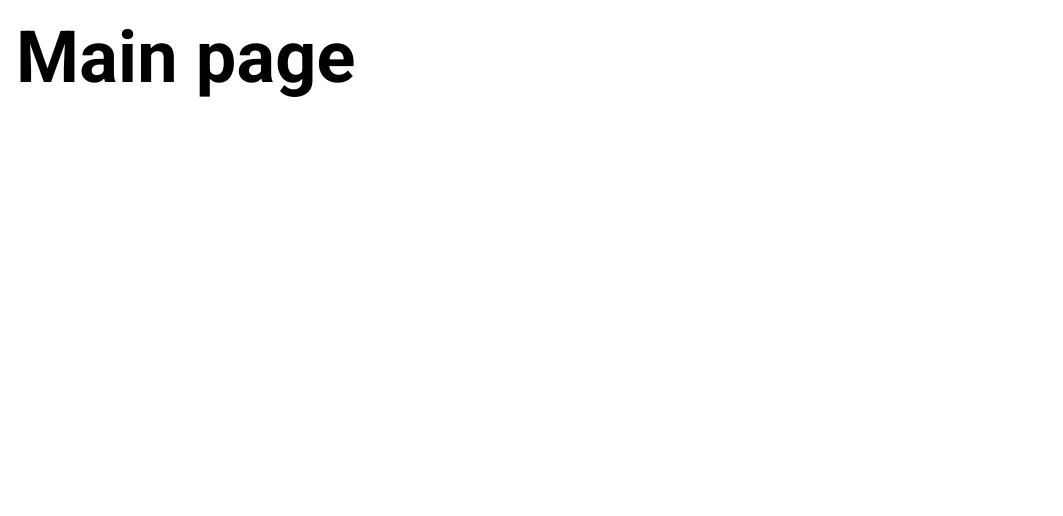
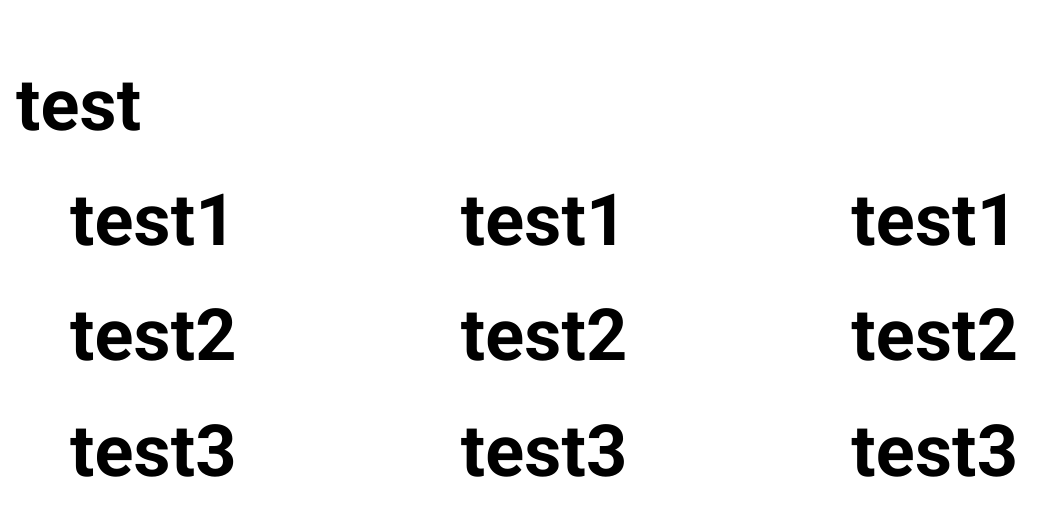
Before and after one commit to KRaven95/react-www-starter, a React (Create React App) app: page / in a window 1280 px wide. Shown: the top 516 px of the page, without its empty margins (0-1063 px from the left). Built offline with nearby package versions, Linux system fonts and the light colour scheme.

Commit message:
improve grid system

```diff
--- /dev/null
+++ b/src/components/arrangement/Grid/Grid.scss
@@ -0,0 +1,21 @@
+@use "@scss/global.scss" as *;
+
+.rt-grid {
+  display: flex;
+  flex-direction: row;
+  flex-wrap: wrap;
+  height: max-content;
+  box-sizing: border-box;
+  width: calc(100% + $grid-gutter-x);
+  margin-left: calc($grid-gutter-x * -0.5) !important;
+  margin-right: calc($grid-gutter-x * -0.5) !important;
+
+  > .rt-col {
+    box-sizing: border-box;
+    height: max-content;
+    display: flex;
+    flex-direction: column;
+    padding-right: calc($grid-gutter-x * 0.5);
+    padding-left: calc($grid-gutter-x * 0.5);
+  }
+}
--- /dev/null
+++ b/src/components/arrangement/Grid/Grid.tsx
@@ -0,0 +1,22 @@
+import React from "react";
+import "./Grid.scss";
+
+interface GridProps {
+  size?: "xl" | "xxl";
+  rowGap: number;
+  children: React.ReactNode;
+  className?: string;
+}
+
+const Grid = ({ children, size = "xl", rowGap, className }: GridProps) => {
+  const classes = `rt-container-${size}${className ? ` ${className}` : ""}`;
+  return (
+    <div className={classes}>
+      <div className="rt-grid" style={{ rowGap: `${rowGap}px` }}>
+        {children}
+      </div>
+    </div>
+  );
+};
+
+export default Grid;
--- /dev/null
+++ b/src/components/arrangement/Grid/GridCol.tsx
@@ -0,0 +1,14 @@
+import React from "react";
+import "./Grid.scss";
+
+interface GridColProps {
+  children: React.ReactNode;
+  className: string;
+}
+
+const GridCol = ({ children, className }: GridColProps) => {
+  const classes = `rt-col ${className}`;
+  return <div className={classes}>{children}</div>;
+};
+
+export default GridCol;
--- a/src/components/layoutElements/Layout/Layout.scss
+++ b/src/components/layoutElements/Layout/Layout.scss
@@ -9,11 +9,9 @@
     display: block;
 
     .navbar-part {
-      position: fixed;
-      top: 0px;
-      left: 0px;
+      position: relative;
       width: 100%;
-      height: max-content;
+      height: 48px;
     }
 
     .content-part {
@@ -77,8 +75,4 @@
       flex: 1;
     }
   }
-
-  .content-part {
-    padding: 0px 16px;
-  }
 }
--- a/src/pages/Main/Main.tsx
+++ b/src/pages/Main/Main.tsx
@@ -1,10 +1,34 @@
 import React from "react";
+import Grid from "@components/arrangement/Grid/Grid";
 import { Debug } from "src/debug/Debug";
 import "./Main.scss";
+import GridCol from "@components/arrangement/Grid/GridCol";
 
 const Main = () => {
-  Debug.log("debug");
-  return <h1 className="main">Main page</h1>;
+  return (
+    <div className="main">
+      <section>
+        <h1>test</h1>
+        <Grid rowGap={24}>
+          <GridCol className="xs-12 md-6 lg-4">
+            <h1>test1</h1>
+            <h2>test2</h2>
+            <p className="p1">test3</p>
+          </GridCol>
+          <GridCol className="xs-12 md-6 lg-4">
+            <h1>test1</h1>
+            <h2>test2</h2>
+            <p className="p1">test3</p>
+          </GridCol>
+          <GridCol className="xs-12 md-6 lg-4">
+            <h1>test1</h1>
+            <h2>test2</h2>
+            <p className="p1">test3</p>
+          </GridCol>
+        </Grid>
+      </section>
+    </div>
+  );
 };
 
 export default Main;
--- a/src/scss/base.scss
+++ b/src/scss/base.scss
@@ -21,6 +21,7 @@ html {
   color: theme-var(--black);
   background-color: theme-var(--white);
   font-family: "Roboto", sans-serif;
+  overflow-x: hidden;
   -webkit-font-smoothing: antialiased;
 }
 
@@ -37,8 +38,7 @@ section {
 }
 
 section {
-  position: relative;
-  overflow-x: hidden;
+  padding: 0px calc($grid-gutter-x * 0.5);
 }
 
 hr {
@@ -83,27 +83,3 @@ button {
     z-index: 1001;
   }
 }
-
-.col {
-  flex-direction: column;
-}
-.row {
-  flex-direction: row;
-}
-.grid {
-  flex-wrap: wrap;
-}
-
-.light {
-  font-weight: $light;
-}
-.regular {
-  font-weight: $regular;
-}
-.bold {
-  font-weight: $bold;
-}
-
-.uppercase {
-  text-transform: uppercase;
-}
--- a/src/scss/grid.scss
+++ b/src/scss/grid.scss
@@ -1,3 +1,18 @@
+%container {
+  width: 100%;
+  margin: auto;
+  height: max-content;
+}
+
+.rt-container-xl {
+  @extend %container;
+  max-width: 1140px;
+}
+.rt-container-xxl {
+  @extend %container;
+  max-width: 1440px;
+}
+
 @media (min-width: 0px) {
   .xs-1 {
     width: 8.3333333333%;
--- a/src/scss/utils.scss
+++ b/src/scss/utils.scss
@@ -1,3 +1,5 @@
+@use "@scss/variables.scss" as *;
+
 .b {
   display: block;
 }
@@ -3648,3 +3650,31 @@
     order: 20;
   }
 }
+
+.col {
+  flex-direction: column;
+}
+.row {
+  flex-direction: row;
+}
+.grid {
+  flex-wrap: wrap;
+}
+
+.light {
+  font-weight: $light;
+}
+.regular {
+  font-weight: $regular;
+}
+.bold {
+  font-weight: $bold;
+}
+
+.uppercase {
+  text-transform: uppercase;
+}
+
+.underline {
+  text-decoration: underline;
+}
--- a/src/scss/variables.scss
+++ b/src/scss/variables.scss
@@ -12,14 +12,36 @@ $theme-map-dark: (
 );
 //COLORS
 
+// BREAKPOINTS
+$breakpoints: (
+  xs: 0px,
+  sm: 576px,
+  md: 768px,
+  lg: 992px,
+  xl: 1200px,
+  xxl: 1400px
+);
 //BREAKPOINTS
-$xs: 0px;
-$sm: 576px;
-$md: 768px;
-$lg: 992px;
-$xl: 1200px;
-$xxl: 1400px;
-//BREAKPOINTS
+
+// RESPONSIVE
+$responsive: (
+  l: "start",
+  c: "center",
+  r: "end"
+);
+// RESPONSIVE
+
+//POSITION VARIANTS
+$position-variants: (
+  l: "flex-start",
+  c: "center",
+  r: "flex-end"
+);
+//POSITION VARIANTS
+
+$grid-gutter-x: 32px;
+
+$page-max-width: 1920px;
 
 $size-dx: 8px;
 
@@ -35,6 +57,7 @@ $size-9: $size-dx * 9;
 $size-10: $size-dx * 10;
 
 $size-variants: (
+  0: 0,
   1: $size-1,
   2: $size-2,
   3: $size-3,
```
Also changed, not shown: 1 other file (tests, documents, lock files or other folders).
